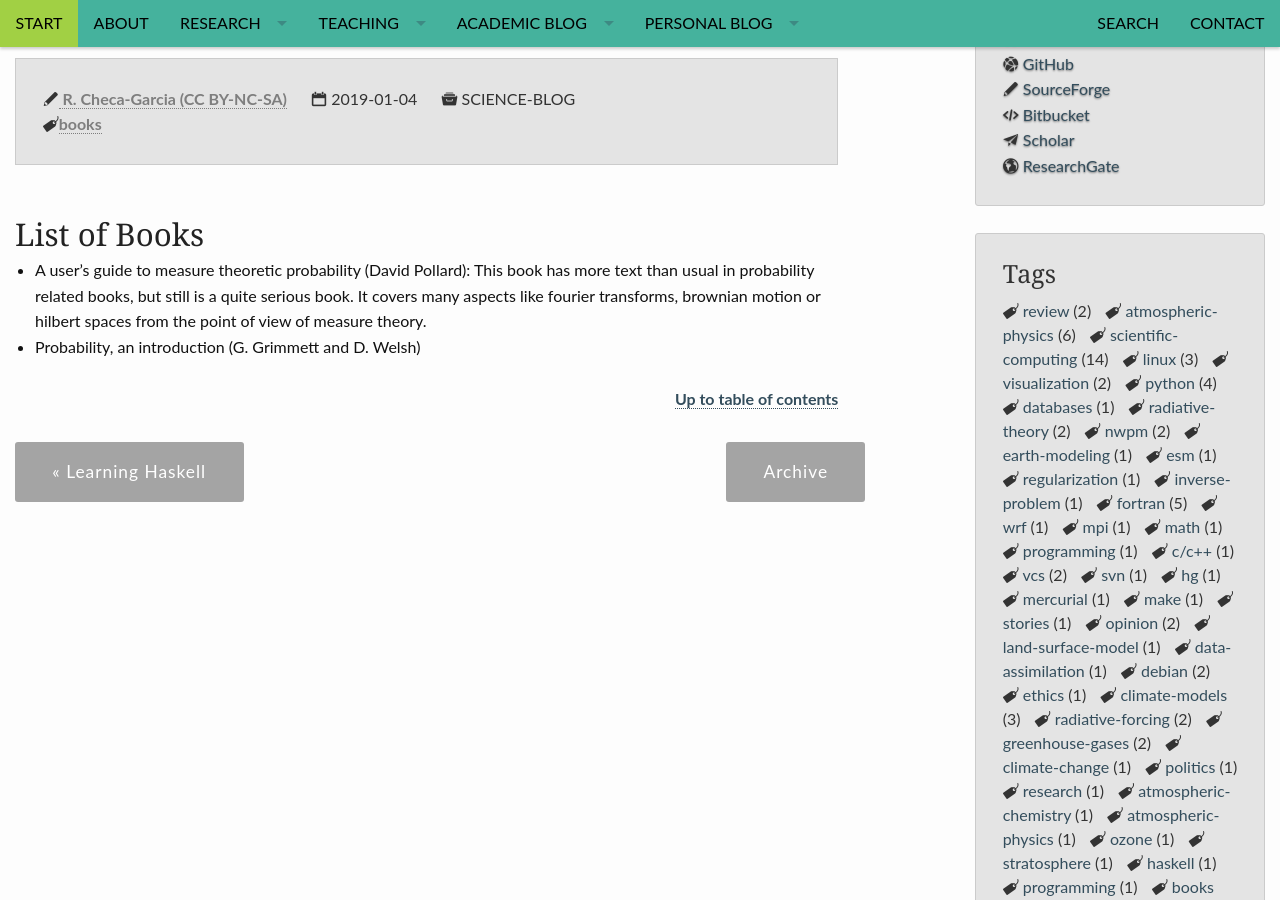
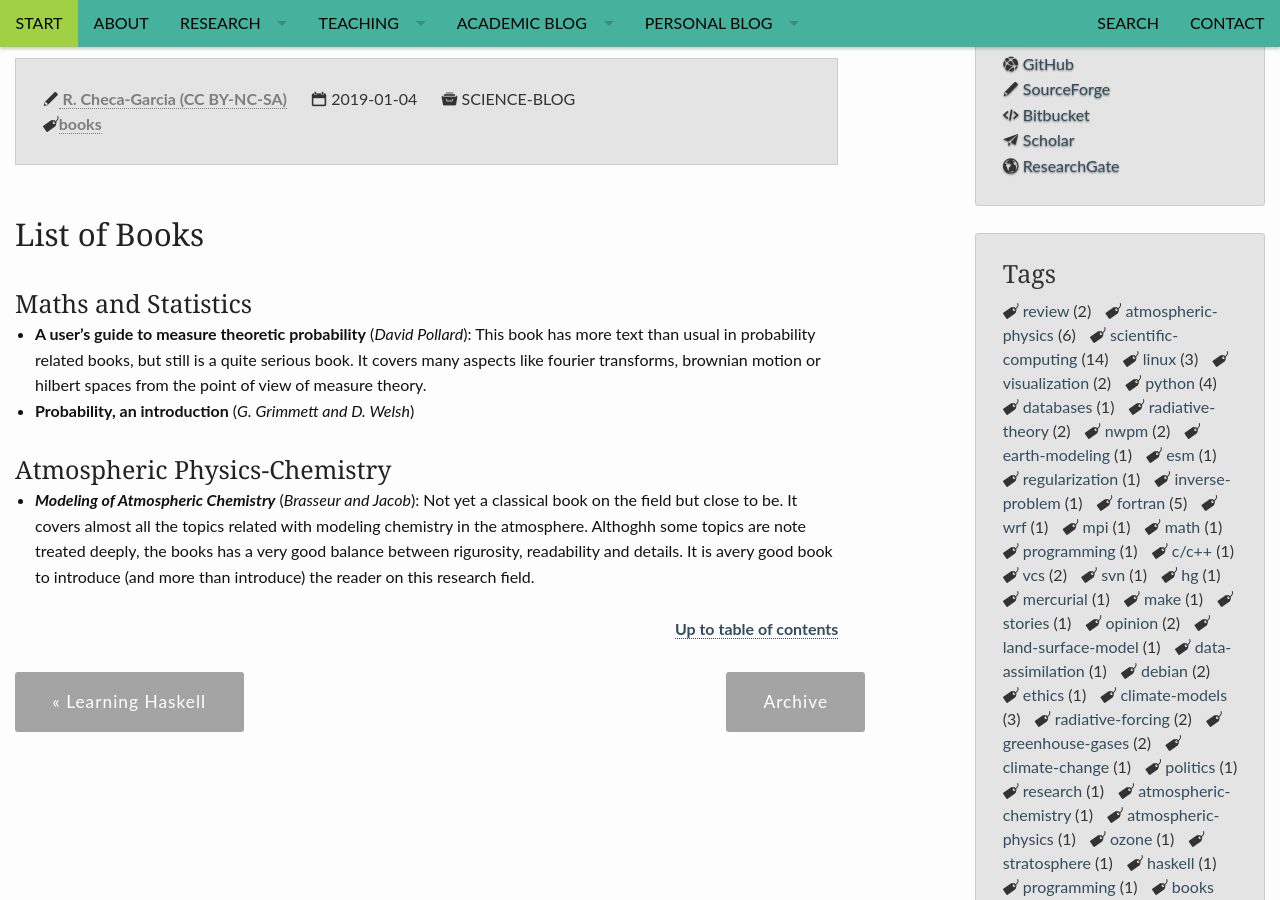
Before and after one commit to RCHG/rchg.github.io, a Jekyll site: the page built from _posts/2019-01-04-List-of-Books.md, in a window 1280 px wide and 900 px high, scrolled down 332 px. Built offline with Jekyll 4.4.1, drawn with Linux system fonts in a browser that asks for light colours; nearby versions of some CDN libraries; comment, search, counter and statistics services are not loaded.

Commit message:
Update 2019-01-04-List-of-Books.md

```diff
--- a/_posts/2019-01-04-List-of-Books.md
+++ b/_posts/2019-01-04-List-of-Books.md
@@ -17,9 +17,14 @@ header:
 List of Books
 ---------------------------
 
-- A user's guide to measure theoretic probability (David Pollard): This book has more text than usual in probability related books, but still is a quite serious book. It covers many aspects like fourier transforms, brownian motion or hilbert spaces from the point of view of measure theory.
-- Probability, an introduction (G. Grimmett and D. Welsh)
+### Maths and Statistics
 
+- **A user's guide to measure theoretic probability** (*David Pollard*): This book has more text than usual in probability related books, but still is a quite serious book. It covers many aspects like fourier transforms, brownian motion or hilbert spaces from the point of view of measure theory.
+- **Probability, an introduction** (*G. Grimmett and D. Welsh*)
+
+### Atmospheric Physics-Chemistry
+
+- ***Modeling of Atmospheric Chemistry*** (*Brasseur and Jacob*): Not yet a classical book on the field but close to be. It covers almost all the topics related with modeling chemistry in the atmosphere. Althoghh some topics are note treated deeply, the books has a very good balance between rigurosity, readability and details. It is avery good book to introduce (and more than introduce) the reader on this research field.
 
 <small markdown="1">[Up to table of contents](#toc)</small>
 {: .text-right }
```
